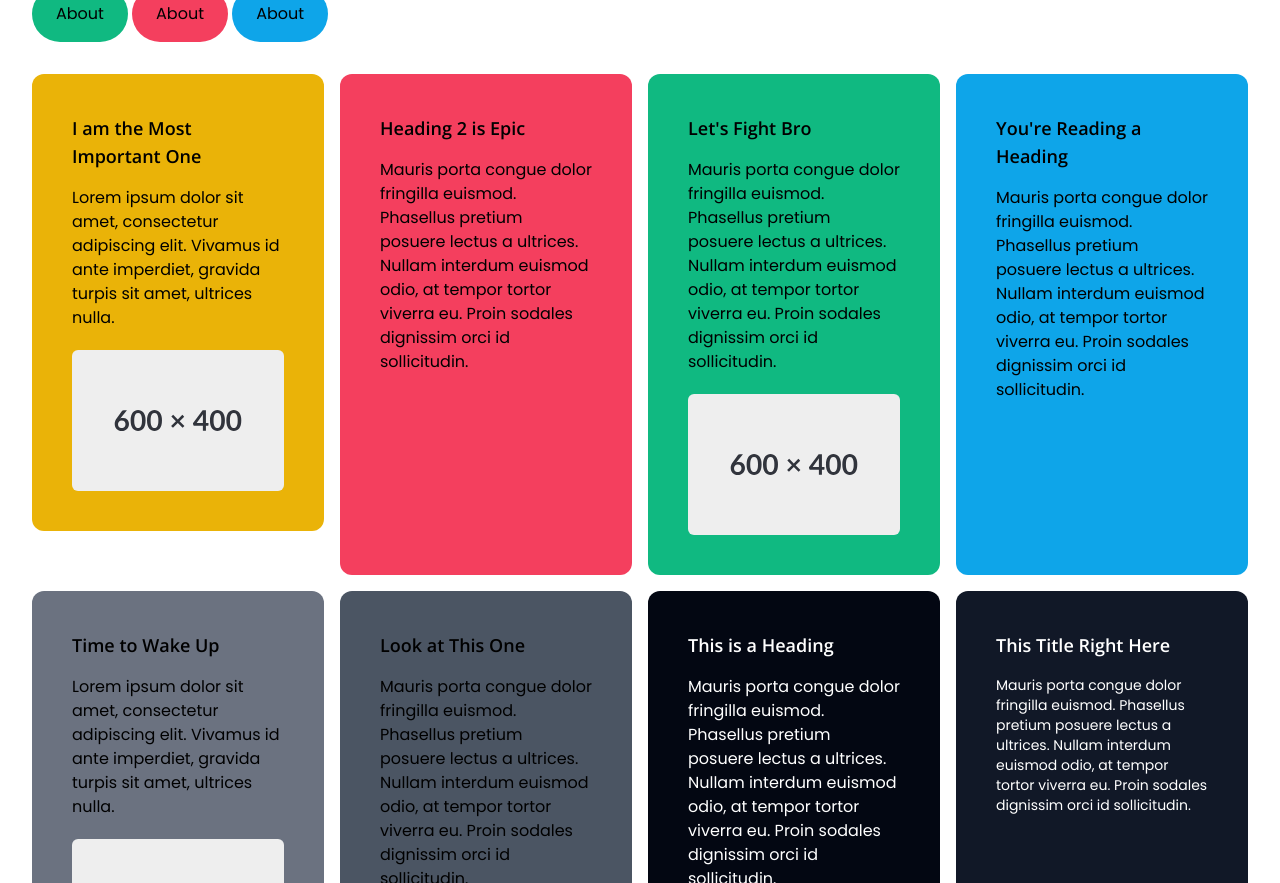
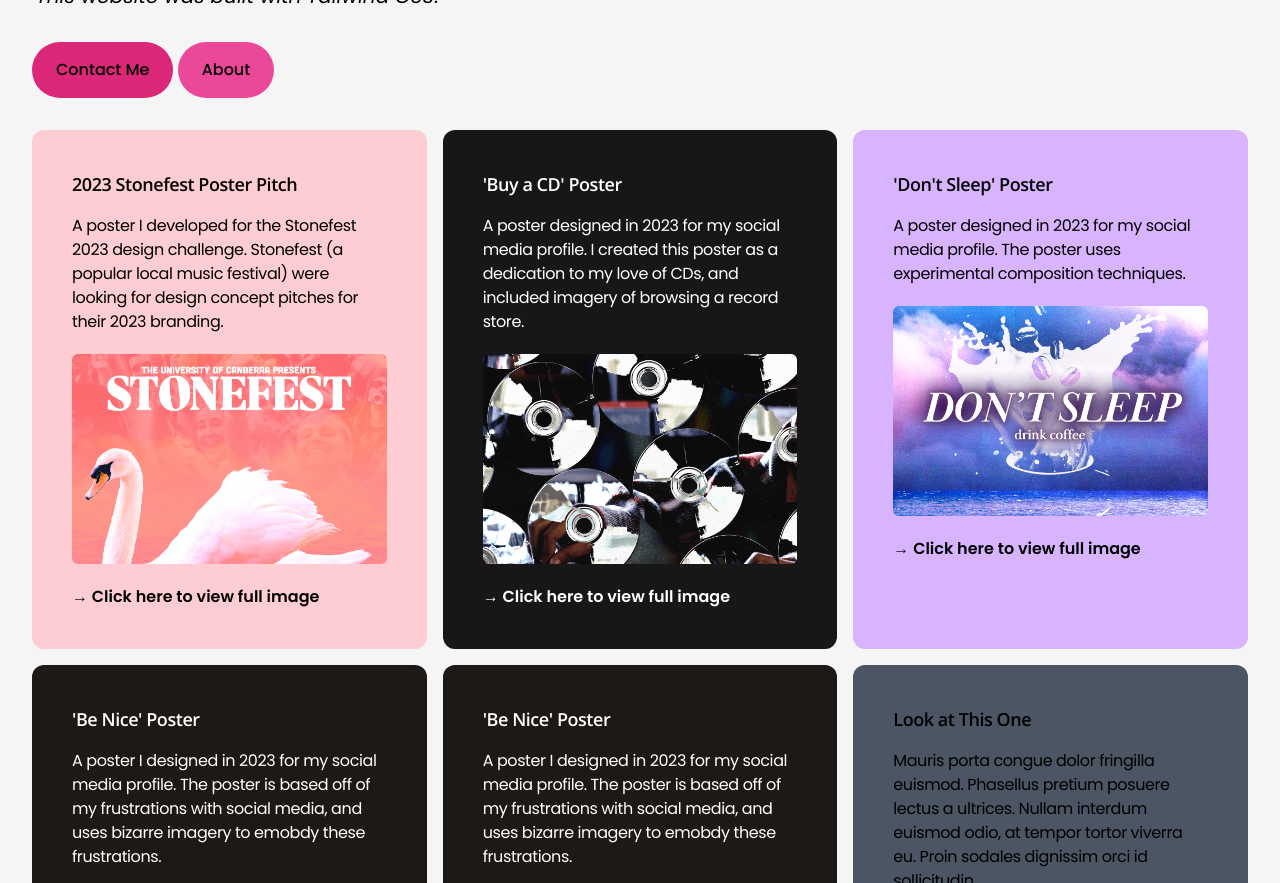
Before and after one commit to brynsr/A3-Front-End-Web, a website: page src/index.html in a window 1280 px wide. Shown: the part 134-1017 px from the top of the page. Drawn offline with nearby package versions, Linux system fonts and the light colour scheme; a web font is replaced by a local one.

Commit message:
Major changes
Committing so I don't lose any progress.

```diff
--- a/src/index.html
+++ b/src/index.html
@@ -6,16 +6,16 @@
   <link href="./output.css" rel="stylesheet">
   <link href="https://unpkg.com/aos@2.3.1/dist/aos.css" rel="stylesheet">
   <title>Bryn SR | Home</title>
-  <style>
+<style>
   @import url('https://fonts.googleapis.com/css2?family=Open+Sans:ital,wght@0,300..800;1,300..800&display=swap');
   @import url('https://fonts.googleapis.com/css2?family=Poppins:ital,wght@0,100;0,200;0,300;0,400;0,500;0,600;0,700;0,800;0,900;1,100;1,200;1,300;1,400;1,500;1,600;1,700;1,800;1,900&display=swap');
-
+  @import url('https://fonts.googleapis.com/css2?family=Schoolbell&display=swap');
 </style>
 
 
 </head>
 
-<body class="bg-black">
+<body class="bg-neutral-100">
 
   <script src="https://unpkg.com/aos@2.3.1/dist/aos.js"></script>
 
@@ -24,76 +24,76 @@
   </script>
 
   <div class="ml-8 my-8" data-aos="fade-right">
-    <h1 class="font-Poppins md:text-7xl text-5xl">BRYN SR</h1>
-  <nav class="flex space-x-4 md:block my-4">
+    <h1 class="font-Schoolbell md:text-7xl text-5xl text-black">Bryn S-R</h1>
+    <h2 class="pl-0 pt-3 md:pl-1 font-Poppins md:text-xl text-base text-black italic" id="headerfact"></h1>
+
+  <nav class="flex space-x-4 md:block my-8 ">
     <div>
-      <button class="font-Poppins rounded-full bg-emerald-500 py-4 px-6 hover:bg-black">About</button>
-      <button class="font-Poppins rounded-full bg-rose-500 py-4 px-6">About</button>
-      <button class="font-Poppins rounded-full bg-sky-500 py-4 px-6">About</button>
+      <button class="font-Poppins font-medium rounded-full bg-pink-600 py-4 px-6 hover:bg-pink-500">Contact Me</button>
+      <button class="font-Poppins font-medium rounded-full bg-pink-500 py-4 px-6 hover:bg-pink-400">About</button>
     </div>
-
-
   </nav>
 </div>
 
-  <div class="grid grid-cols-1 gap-4 mx-8 my-4 md:grid-cols-3 xl:grid-cols-4">
-    <div class="bg-yellow-500 p-10 rounded-xl h-fit" data-aos="fade-up">
-      <h1 class="font-semibold text-lg">I am the Most Important One</h1>
-      <p class="font-Poppins text-base my-4">Lorem ipsum dolor sit amet, consectetur adipiscing elit. Vivamus id ante imperdiet, gravida turpis sit amet, ultrices nulla.</p>
-      <img src="31343C.svg" class="mt-5 rounded-md">
-
-    </div>
-    <div class= "bg-rose-500 p-10 rounded-xl" data-aos="fade-up">
-      <h1 class="font-semibold text-lg">Heading 2 is Epic</h1>
-      <p class="font-Poppins text-base my-4">
-        Mauris porta congue dolor fringilla euismod. Phasellus pretium posuere lectus a ultrices.
-        Nullam interdum euismod odio, at tempor tortor viverra eu. Proin sodales dignissim orci id sollicitudin.
-      </p>
-
-    </div>
-    <div class="bg-emerald-500 p-10 rounded-xl" data-aos="fade-up">
-      <h1 class="font-semibold text-lg">Let's Fight Bro</h1>
-      <p class="font-Poppins text-base my-4">
-        Mauris porta congue dolor fringilla euismod. Phasellus pretium posuere lectus a ultrices.
-        Nullam interdum euismod odio, at tempor tortor viverra eu. Proin sodales dignissim orci id sollicitudin.
-      </p>
-      <img src="31343C.svg" class="mt-5 rounded-md">
-
-
-    </div>
-    <div class="bg-sky-500 p-10 rounded-xl" data-aos="fade-up">
-      <h1 class="font-semibold text-lg">You're Reading a Heading</h1>
-      <p class="font-Poppins text-base my-4">
-        Mauris porta congue dolor fringilla euismod. Phasellus pretium posuere lectus a ultrices.
-        Nullam interdum euismod odio, at tempor tortor viverra eu. Proin sodales dignissim orci id sollicitudin.
-      </p>
+  <div class="grid grid-cols-1 md:grid-cols-2 lg:grid-cols-3 gap-4 mx-8 my-4">
+    <div class="bg-rose-200 p-10 rounded-xl h-fit" data-aos="fade-up">
+      <h1 class="font-semibold text-lg tracking-tight">2023 Stonefest Poster Pitch</h1>
+      <p class="font-Poppins text-base my-4 tracking-tight">A poster I developed for the Stonefest 2023 design challenge.
+        Stonefest (a popular local music festival) were looking for design concept pitches for their 2023 branding.</p>
+      <a href="1.png"><img src="1thumb.png" class="my-5 rounded-md">
+      <a class="font-Poppins text-base font-semibold" href="1.png"> → Click here to view full image</a>
 
     </div>
 
-    <div class="bg-gray-500 p-10 rounded-xl" data-aos="fade-up">
-      <h1 class="font-semibold text-lg">Time to Wake Up</h1>
-      <p class="font-Poppins text-base my-4">Lorem ipsum dolor sit amet, consectetur adipiscing elit. Vivamus id ante imperdiet, gravida turpis sit amet, ultrices nulla.</p>
-      <img src="31343C.svg" class="mt-5 rounded-md">
+    <div class= "bg-neutral-900 p-10 rounded-xl" data-aos="fade-up">
+      <h1 class="font-semibold text-lg text-white tracking-tight">'Buy a CD' Poster</h1>
+      <p class="font-Poppins text-base my-4 text-white tracking-tight">A poster designed in 2023 for my social media profile. I created this poster as a dedication to my love of CDs, and included imagery of browsing a record store.</p>
+      <a href="4.png"><img src="4thumb.png" class="my-5 rounded-md"></a>
+      <a class="font-Poppins text-base text-white font-semibold" href="2.png"> → Click here to view full image</a>
     </div>
+
+    <div class= "bg-purple-300 p-10 rounded-xl" data-aos="fade-up">
+      <h1 class="font-semibold text-lg tracking-tight">'Don't Sleep' Poster</h1>
+      <p class="font-Poppins text-base my-4 tracking-tight"> A poster designed in 2023 for my social media profile. The poster uses experimental composition techniques.</p>
+      <a href="2.png"><img src="2thumb.png" class="my-5 rounded-md"></a>
+      <a class="font-Poppins text-base text-black font-semibold" href="2.png"> → Click here to view full image</a>
+    </div>
+
+    <div class= "bg-stone-900 p-10 rounded-xl" data-aos="fade-up">
+      <h1 class="font-semibold text-lg text-white tracking-tight">'Be Nice' Poster</h1>
+      <p class="font-Poppins text-base my-4 text-white tracking-tight"> A poster I designed in 2023 for my social media profile. The poster is based off of my frustrations with social media,
+        and uses bizarre imagery to emobdy these frustrations.</p>
+      <a href="3.png"><img src="3thumb.png" class="my-5 rounded-md"></a>
+      <a class="font-Poppins text-base text-white font-semibold" href="2.png"> → Click here to view full image</a>
+    </div>
+
+    <div class= "bg-stone-900 p-10 rounded-xl" data-aos="fade-up">
+      <h1 class="font-semibold text-lg text-white tracking-tight">'Be Nice' Poster</h1>
+      <p class="font-Poppins text-base my-4 text-white tracking-tight"> A poster I designed in 2023 for my social media profile. The poster is based off of my frustrations with social media,
+        and uses bizarre imagery to emobdy these frustrations.</p>
+      <a href="logo1.png"><img src="logo1thumb.png" class="my-5 rounded-md"></a>
+      <a class="font-Poppins text-base text-white font-semibold" href="2.png"> → Click here to view full image</a>
+    </div>
+
     <div class= "bg-gray-600 p-10 rounded-xl" data-aos="fade-up">
-      <h1 class="font-semibold text-lg">Look at This One</h1>
-      <p class="font-Poppins text-base my-4">
+      <h1 class="font-semibold text-lg tracking-tight">Look at This One</h1>
+      <p class="font-Poppins text-base my-4 tracking-tight">
         Mauris porta congue dolor fringilla euismod. Phasellus pretium posuere lectus a ultrices.
         Nullam interdum euismod odio, at tempor tortor viverra eu. Proin sodales dignissim orci id sollicitudin.
       </p>
 
     </div>
     <div class="text-white bg-gray-950 p-10 rounded-xl" data-aos="fade-up">
-      <h1 class="font-semibold text-lg">This is a Heading</h1>
-      <p class="font-Poppins text-base my-4">
+      <h1 class="font-semibold text-lg tracking-tight">This is a Heading</h1>
+      <p class="font-Poppins text-base my-4 tracking-tight">
         Mauris porta congue dolor fringilla euismod. Phasellus pretium posuere lectus a ultrices.
         Nullam interdum euismod odio, at tempor tortor viverra eu. Proin sodales dignissim orci id sollicitudin.
       </p>
 
     </div>
     <div class="text-white bg-gray-900 p-10 rounded-xl" data-aos="fade-up">
-      <h1 class="font-semibold text-lg">This Title Right Here</h1>
-      <p class=" font-Poppins text-sm my-4">
+      <h1 class="font-semibold text-lg tracking-tight">This Title Right Here</h1>
+      <p class=" font-Poppins text-base my-4 tracking-tight">
         Mauris porta congue dolor fringilla euismod. Phasellus pretium posuere lectus a ultrices.
         Nullam interdum euismod odio, at tempor tortor viverra eu. Proin sodales dignissim orci id sollicitudin.
       </p>
@@ -101,5 +101,22 @@
     </div>
 
   </div>
+
+  <script>
+    function reloadFrame(){
+      document.getElementById('Ifr').src = document.getElementById('Ifr').src;
+    }
+
+    (function newFact() {
+      var facts = ['Avoiding PHP since 2020!', 'Graphic design is my passion.','Features no A.I. generated content!', 'Slave to Adobe.', 'Drink lots of water.', 'Talking about typography.', "This website was built with Tailwind CSS!"];
+      var randomFact = Math.floor(Math.random() * facts.length);
+      document.getElementById('headerfact').innerHTML = facts[randomFact];
+    })();
+
+    window.addEventListener("auxclick", (event) => {
+      if (event.button === 1) event.preventDefault();
+    });
+    </script>
+
 </body>
 </html>
--- a/src/input.css
+++ b/src/input.css
@@ -3,3 +3,4 @@
 @tailwind utilities;
 @import url('https://fonts.googleapis.com/css2?family=Open+Sans:ital,wght@0,300..800;1,300..800&display=swap');
 @import url('https://fonts.googleapis.com/css2?family=Poppins:ital,wght@0,100;0,200;0,300;0,400;0,500;0,600;0,700;0,800;0,900;1,100;1,200;1,300;1,400;1,500;1,600;1,700;1,800;1,900&display=swap');
+@import url('https://fonts.googleapis.com/css2?family=Schoolbell&display=swap');
--- a/tailwind.config.js
+++ b/tailwind.config.js
@@ -6,6 +6,8 @@ module.exports = {
       'sans': ['Open Sans', 'sans-serif'],
       'serif': ['Merriweather', 'serif'],
       'Poppins': ['"Poppins"', "sans-serif"],
+      'Schoolbell': ['"Schoolbell"', "sans-serif"],
+
     },
     extend: {
       spacing: {
```
Also changed, not shown: package.json (+8 -3 lines), src/1thumb.png (added), src/2thumb.png (added), src/31343C.svg (deleted), src/3thumb.png (added), src/4thumb.png (added), src/cd.png (deleted), src/logo1.png (added), src/logo1thumb.png (added), src/output.css, 4 other files.
